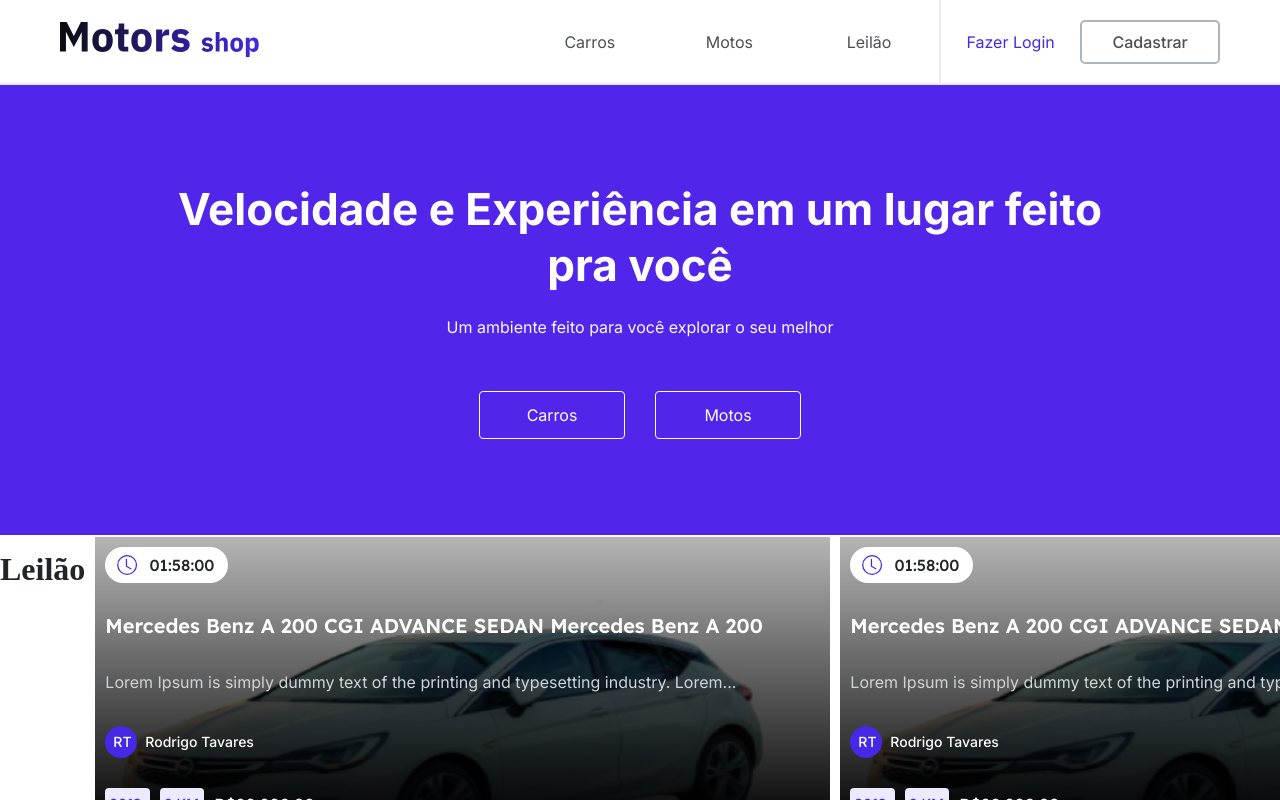
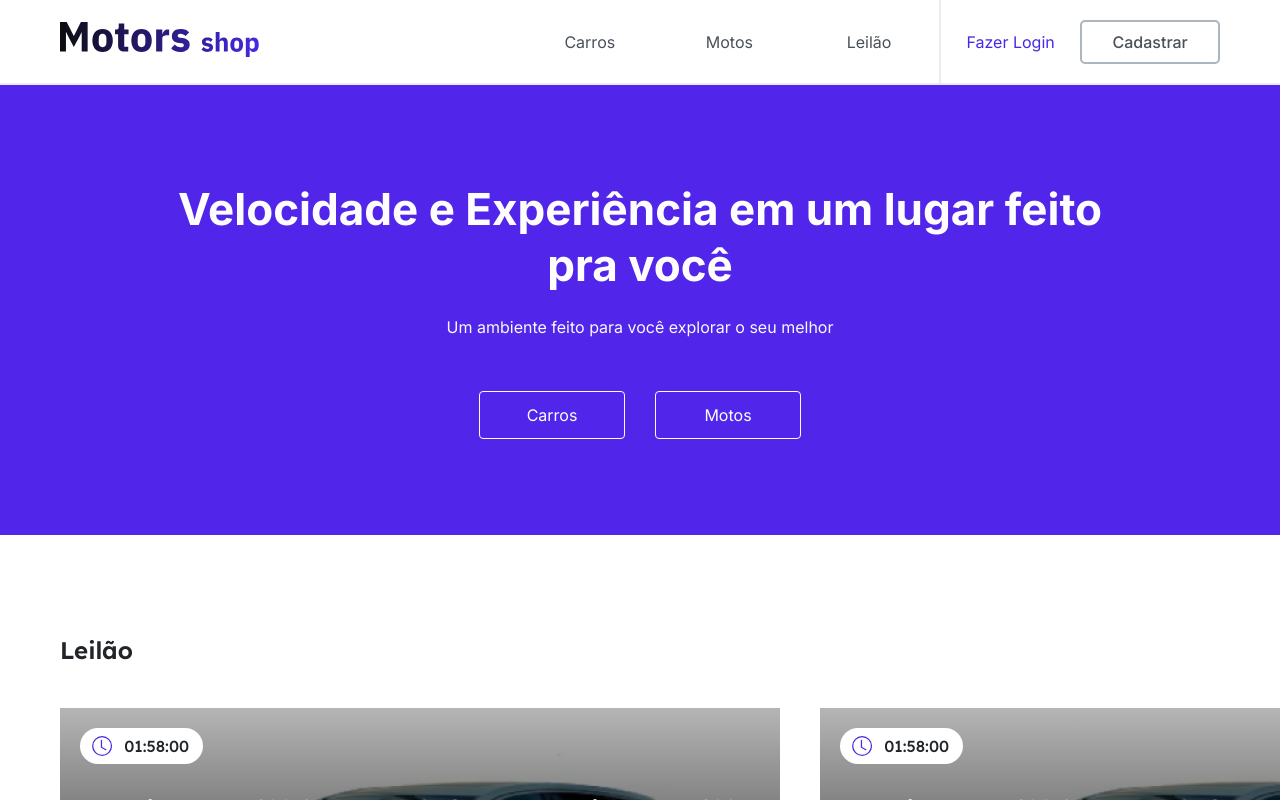
Before and after one commit to M6-PROJETO-FINAL/motors-shop-front, a React (Create React App) app: page /home in a window 1280 px wide. Built offline with nearby package versions, Linux system fonts and the light colour scheme.

Commit message:
fix: auction card adjustment

```diff
--- a/src/Pages/Home/index.tsx
+++ b/src/Pages/Home/index.tsx
@@ -179,26 +179,27 @@ const products = [
 ];
 
 const HomePage = () => {
-
   const product = {
-    time:"01:58:00",
-    image:"../../assets/.svg",
+    time: "01:58:00",
+    image: "../../assets/.svg",
     title: "Mercedes Benz A 200 CGI ADVANCE SEDAN Mercedes Benz A 200",
-    subtitle: "Lorem Ipsum is simply dummy text of the printing and typesetting industry. Lorem...",
-    user:{
-    fullName:"Rodrigo Tavares"
+    subtitle:
+      "Lorem Ipsum is simply dummy text of the printing and typesetting industry. Lorem...",
+    user: {
+      fullName: "Rodrigo Tavares",
     },
     year: "2013",
-    km:"0 KM",
-    price:"R$00.000,00"
-  }
+    km: "0 KM",
+    price: "R$00.000,00",
+  };
 
   return (
     <main>
       <Navbar />
       <Header />
+      <CaroselTitle>Leilão</CaroselTitle>
       <DivContainer>
-        <h1>Leilão</h1>
+        <CardAuction product={product} />
         <CardAuction product={product} />
         <CardAuction product={product} />
       </DivContainer>
--- a/src/Pages/Home/style.ts
+++ b/src/Pages/Home/style.ts
@@ -1,10 +1,16 @@
-import styled, { StyledComponent } from "styled-components";
+import styled from "styled-components";
 
 export const DivContainer = styled.div`
-display:flex;
-width: 100vw;
-flex-direction: row;
-`
+  display: flex;
+  padding-bottom:60px;
+  margin: 40px 60px;
+  gap: 40px;
+
+  @media (min-width: 800px) {
+    padding-bottom: 60px;
+  }
+`;
+
 export const CaroselTitle = styled.h1`
   font-family: "Lexend";
   font-weight: 600;
--- a/src/components/CardAuction/index.tsx
+++ b/src/components/CardAuction/index.tsx
@@ -1,39 +1,35 @@
-import { CardAuctionContainer } from "./style";
-import { useNavigate } from "react-router-dom";
+import {
+  AuctionBotton,
+  AuctionContainer,
+  AuctionContext,
+  CardAuctionContainer,
+} from "./style";
 import { userInitials } from "../../utils/userInitials";
 import { BsClock } from "react-icons/bs";
-import {BsArrowRight} from "react-icons/bs";
-import { Teste1 } from "./style";
-
+import { BsArrowRight } from "react-icons/bs";
 
 function AuctionCard({ product }: any) {
-  const navigate = useNavigate();
-
-
   return (
-    <Teste1>
+    <AuctionContainer>
+      <AuctionContext>
         <CardAuctionContainer>
           <div className="card-container">
             <div className="auction-clock">
               <div className="auction-icon-clock">
-              <BsClock color="#4529E6" size={20}/>
+                <BsClock color="#4529E6" size={20} />
               </div>
               <div className="auction-time-clock">
                 <p>{product.time}</p>
               </div>
             </div>
-            <h2 className="product-title">
-              {product.title}
-            </h2>
+            <h2 className="product-title">{product.title}</h2>
             <p className="product-subtitle">{product.subtitle}</p>
             <div className="div-product-owner">
-              <div className="owner-initials" >
+              <div className="owner-initials">
                 <p>{userInitials(product.user.fullName)}</p>
               </div>
               <div>
-                <p className="owner-name">
-                  {product.user.fullName}
-                </p>
+                <p className="owner-name">{product.user.fullName}</p>
               </div>
             </div>
             <div className="product-description">
@@ -48,17 +44,16 @@ function AuctionCard({ product }: any) {
               </div>
             </div>
           </div>
-        <div className="auction-botton">
-          <div>
+        </CardAuctionContainer>
+
+        <AuctionBotton>
           <p>Acessar página do leilão</p>
+          <div className="action-svg">
+            <BsArrowRight color="#FFFFFF" size={30} />
           </div>
-          <div>
-            <BsArrowRight color="#FFFFFF" size={30}/>
-          </div>
-        </div>
-    </CardAuctionContainer>
-    </Teste1>
-
+        </AuctionBotton>
+      </AuctionContext>
+    </AuctionContainer>
   );
 }
 
--- a/src/components/CardAuction/style.ts
+++ b/src/components/CardAuction/style.ts
@@ -1,56 +1,55 @@
 import styled from "styled-components";
-import img from "../../assets/img/auction.jpg"
+import img from "../../assets/img/auction.jpg";
 import { device } from "../../Global/media";
 
+export const AuctionContainer = styled.div`
+  display: flex;
+  gap: 40px;
+`;
 
-export const Teste1 = styled.div`
+export const AuctionContext = styled.div`
   width: 100%;
+  height: 388px;
   display: flex;
-flex-direction: row;
-`
+  flex-direction: column;
+  align-items: center;
+  background-color: red;
+`;
 
 export const CardAuctionContainer = styled.div`
   display: flex;
   align-items: center;
   justify-content: center;
-  gap: 20px;
-  max-width: 735px;
-  height: 326px;
+  max-width: 720px;
+  height: 340px;
   background-image: url(${img});
   background-size: cover;
   flex-direction: column;
-  margin-left: 10px;
 
-  @media ${device.laptop}{
-        margin: 10px;
-        width: 100%;
-
-    }
-
-  .card-container{
+  .card-container {
     display: flex;
     flex-direction: column;
-    align-items:flex-start;
+    align-items: flex-start;
     gap: 30px;
-    padding: 10px;
-    width: 735px;
-    height: 326px;
-    background:linear-gradient(180deg, rgba(0, 0, 0, 0.29) 0%, #000000 100%);
+    padding: 20px;
+    width: 720px;
+    height: 340px;
+    background: linear-gradient(180deg, rgba(0, 0, 0, 0.29) 0%, #000000 100%);
     margin-bottom: -20px;
   }
 
-  .auction-clock{
+  .auction-clock {
     display: flex;
     align-items: center;
     justify-content: flex-start;
 
     width: 123px;
     height: 36px;
-    background: #FFFFFF;
+    background: #ffffff;
     border-radius: 32px;
 
-    p{
-      font-family: 'Lexend';
+    p {
+      font-family: "Lexend";
       font-style: normal;
       font-weight: 500;
       font-size: 16px;
@@ -59,17 +58,16 @@ export const CardAuctionContainer = styled.div`
     }
   }
 
-  .auction-icon-clock{
+  .auction-icon-clock {
     width: 20px;
     height: 20px;
     margin: 6px;
     flex: 0.7;
   }
-  .auction-time-clock{
+  .auction-time-clock {
     width: 65px;
     height: 20px;
   }
-
 
   .product-title {
     font-family: "Lexend", sans-serif;
@@ -77,7 +75,7 @@ export const CardAuctionContainer = styled.div`
     font-weight: 600;
     font-size: 20px;
     line-height: 25px;
-    color: #FDFDFD;
+    color: #fdfdfd;
     cursor: pointer;
   }
 
@@ -87,7 +85,7 @@ export const CardAuctionContainer = styled.div`
     font-weight: 400;
     font-size: 16px;
     line-height: 28px;
-    color: #CED4DA;
+    color: #ced4da;
     cursor: pointer;
   }
 
@@ -104,7 +102,7 @@ export const CardAuctionContainer = styled.div`
       width: 32px;
       height: 32px;
       padding: 8px;
-      background-color: #4529E6;
+      background-color: #4529e6;
       border-radius: 150px;
       cursor: pointer;
 
@@ -118,24 +116,24 @@ export const CardAuctionContainer = styled.div`
       }
     }
 
-  .owner-name{
+    .owner-name {
       font-family: "Inter";
       font-style: normal;
       font-weight: 500;
       font-size: 14px;
       line-height: 24px;
-      color: #FFFFFF;
+      color: #ffffff;
       cursor: pointer;
     }
   }
 
-  .product-description{
+  .product-description {
     display: flex;
     flex-direction: row;
     justify-content: flex-start;
     align-items: center;
     gap: 10px;
-
+    margin-bottom: 1rem;
   }
 
   .product-details {
@@ -143,10 +141,9 @@ export const CardAuctionContainer = styled.div`
     align-items: center;
     padding: 4px;
     gap: 10px;
-
     width: 51px;
     height: 32px;
-    background: #EDEAFD;
+    background: #edeafd;
     border-radius: 4px;
 
     p {
@@ -155,44 +152,43 @@ export const CardAuctionContainer = styled.div`
       font-weight: 500;
       font-size: 14px;
       line-height: 20px;
-      color: #4529E6;
+      color: #4529e6;
     }
   }
 
-  .product-price{
-
-    p{
-    font-family: 'Lexend';
+  .product-price {
+    p {
+      font-family: "Lexend";
       font-style: normal;
       font-weight: 500;
       font-size: 16px;
       line-height: 20px;
-    color: #FFFFFF
+      color: #ffffff;
     }
   }
+`;
 
-    .auction-botton{
+export const AuctionBotton = styled.div`
   display: flex;
   align-items: center;
-      width: 735px;
+  justify-content: space-between;
+  width: 100%;
+  max-width: 720px;
   height: 62px;
-      background: #4529E6;
+  background-color: var(--brand-01);
   padding: 24px 36px;
   gap: 280px;
 
-    p{
-      font-family: 'Inter';
+  p {
+    width: 100%;
+    font-family: "Inter";
     font-style: normal;
     font-weight: 600;
     font-size: 16px;
-      color: #FFFFFF
+    color: #ffffff;
   }
 
-    .auction-icon-arrow{
-      display: flex;
-      flex-direction: column;
-      justify-content: space-between;
-
-    }
+  .action-svg {
+    width: 50px;
   }
 `;
--- a/src/components/Navbar/index.tsx
+++ b/src/components/Navbar/index.tsx
@@ -23,9 +23,11 @@ const Navbar = () => {
     <NavStyled>
       <NavContent>
         <Logotipo className="logo">
-          <a href="#">
-            <img src={logo} alt="" />
-          </a>
+          <Link to="/home">
+            <a href="#">
+              <img src={logo} alt="" />
+            </a>
+          </Link>
         </Logotipo>
 
         <MenuIconStyled onClick={() => setVisible(!visible)}>
--- a/src/components/NavbarLogged/index.tsx
+++ b/src/components/NavbarLogged/index.tsx
@@ -2,7 +2,6 @@ import logo from "../../assets/img/motors-shop.svg";
 import { HiMenu } from "react-icons/hi";
 import { IoClose } from "react-icons/io5";
 import { FiSettings } from "react-icons/fi";
-
 
 import {
   NavStyled,
@@ -17,6 +16,7 @@ import {
   ButtonsEditHeader,
 } from "./style";
 import { useState } from "react";
+import { Link } from "react-router-dom";
 
 const NavbarLogged = () => {
   const [visible, setVisible] = useState(false);
@@ -24,9 +24,11 @@ const NavbarLogged = () => {
     <NavStyled>
       <NavContent>
         <Logotipo className="logo">
-          <a href="#">
-            <img src={logo} alt="" />
-          </a>
+          <Link to="/home">
+            <a href="#">
+              <img src={logo} alt="" />
+            </a>
+          </Link>
         </Logotipo>
 
         <MenuIconStyled onClick={() => setVisible(!visible)}>
--- a/src/components/RegisterUser/FormCreatedUser/style.ts
+++ b/src/components/RegisterUser/FormCreatedUser/style.ts
@@ -18,6 +18,7 @@ export const StyledForm = styled.form`
 
   .choose-user {
     display: flex;
+    width: 85%;
     flex-direction: column;
     gap: 1rem;
 
```
Lines whose indentation alone changed are shown as unchanged.
